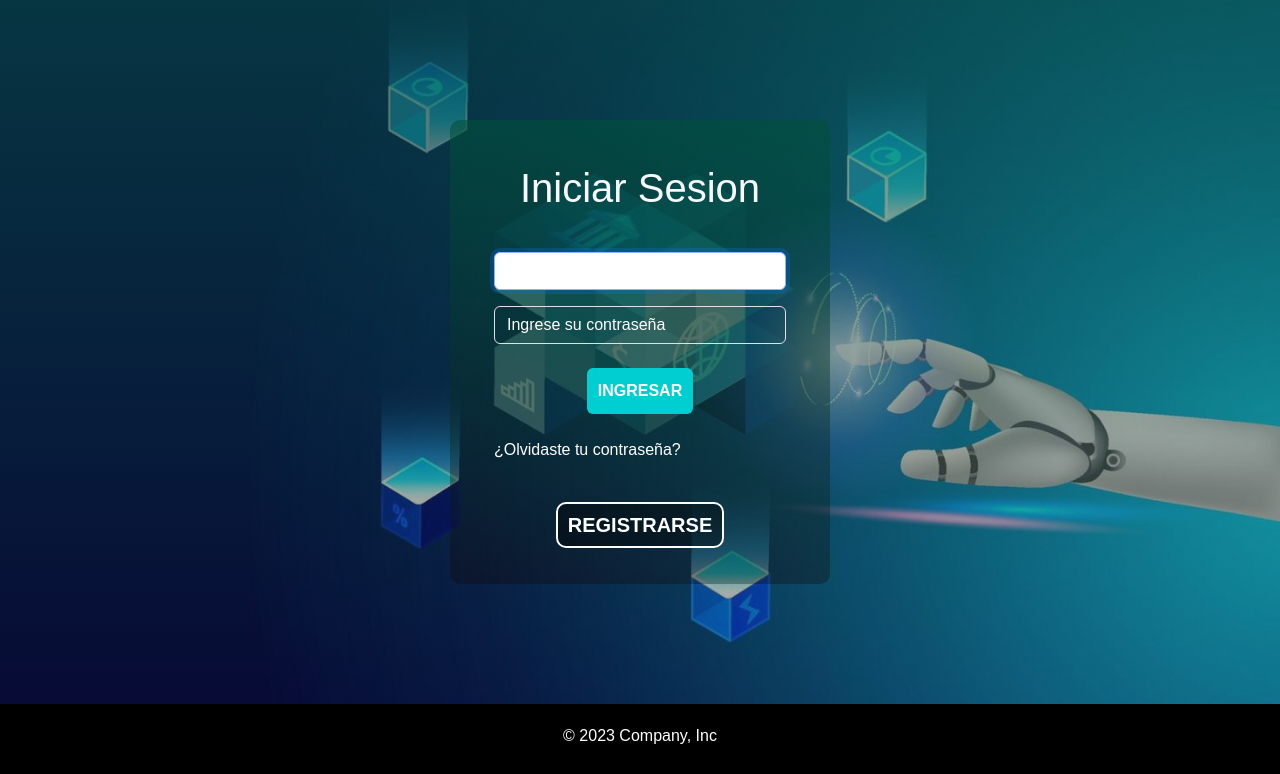
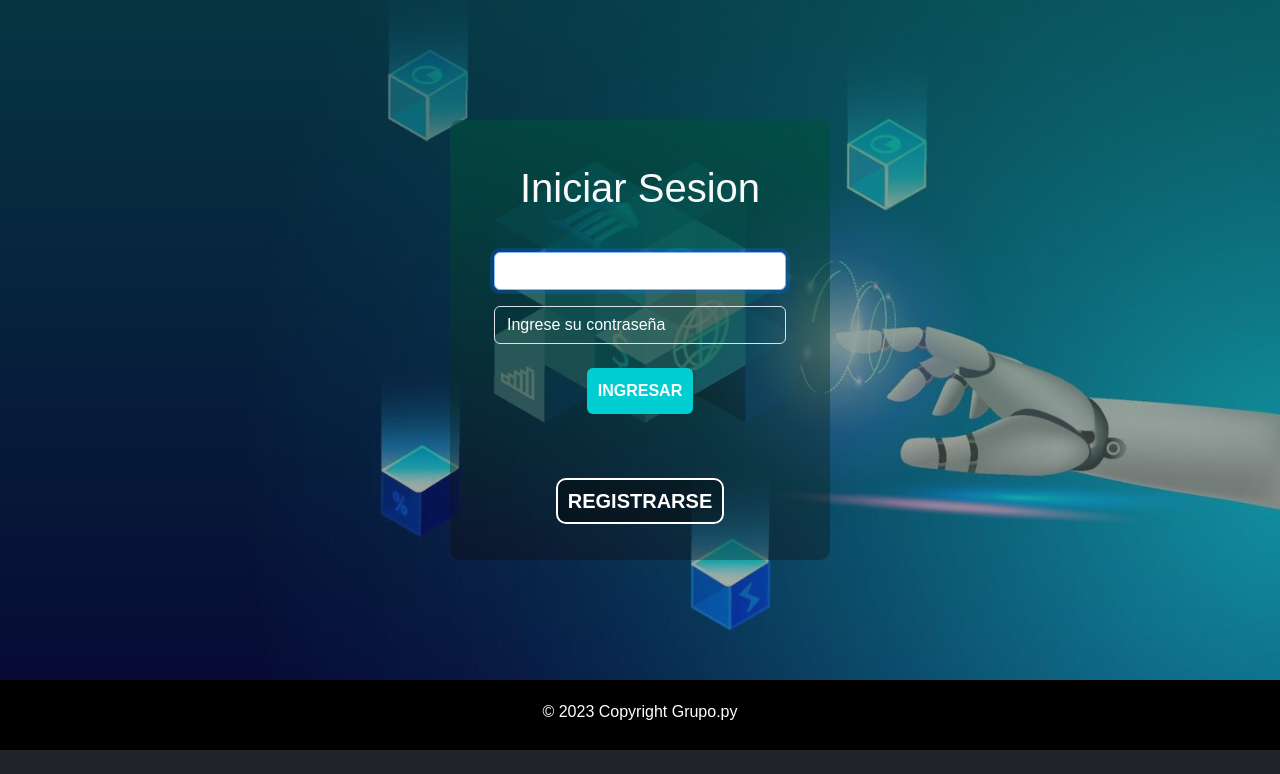
Before and after one commit to ClareRedfield24/Informatorio-2023-08, a Django app: page /login/ in a window 1280 px wide. Shown: the part 72-846 px from the top of the page. After the commit the page ends 822 px from the top, so only its background shows below. Run offline with Django 4.2, Linux system fonts and the light colour scheme.

Commit message:
actualizacion nueva

```diff
--- a/content-project/INFO/templates/includes/footer.html
+++ b/content-project/INFO/templates/includes/footer.html
@@ -1,3 +1,3 @@
 <footer class="footer">
-    <p class="texto-footer text-center ">© 2023 Company, Inc</p>
+    <p class="texto-footer text-center ">© 2023 Copyright Grupo.py</p>
   </footer>
--- a/content-project/INFO/templates/registration/login.html
+++ b/content-project/INFO/templates/registration/login.html
@@ -23,7 +23,7 @@
                             <input type="submit" class="btn btn-block ingresar" value="INGRESAR">
                         </div>
                         <div class="form-group mx-sm-4 text-right pb-5 pt-4">
-                            <span class=""><a href="{% url "apps.usuario:password_reset" %}" class="olvide">¿Olvidaste tu contraseña?</a></span>
+                            {% comment %} <span class=""><a href="{% url "apps.usuario:password_reset" %}" class="olvide">¿Olvidaste tu contraseña?</a></span> {% endcomment %}
                         </div>
                         <div class="form-group mx-sm-4 text-center">
                             <span><a href="{% url "apps.usuario:registrar" %}" class="olvide1">REGISTRARSE</a></span>
```
Also changed, not shown: content-project/INFO/templates/About/acerca_de_nosotros.html (+6 -5 lines), content-project/INFO/INFO/db.sqlite3.
